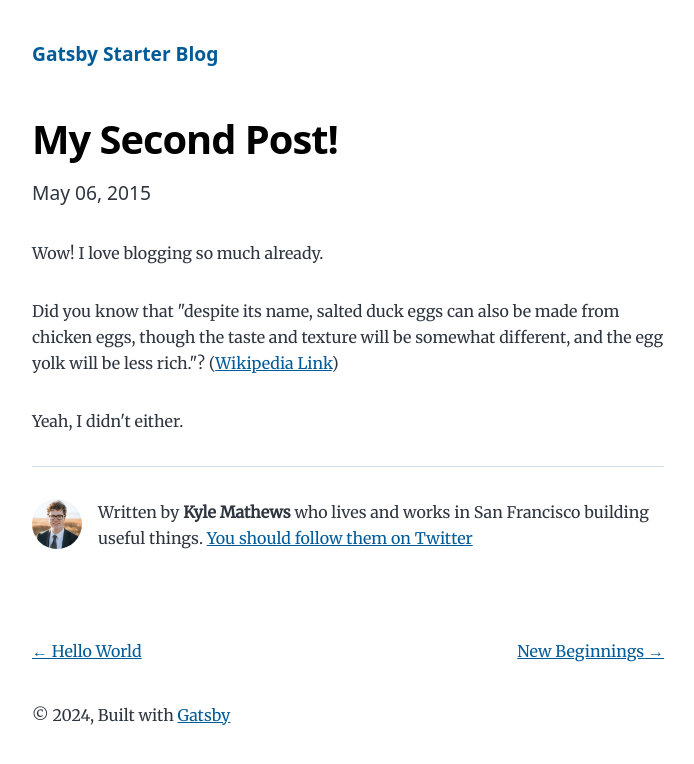
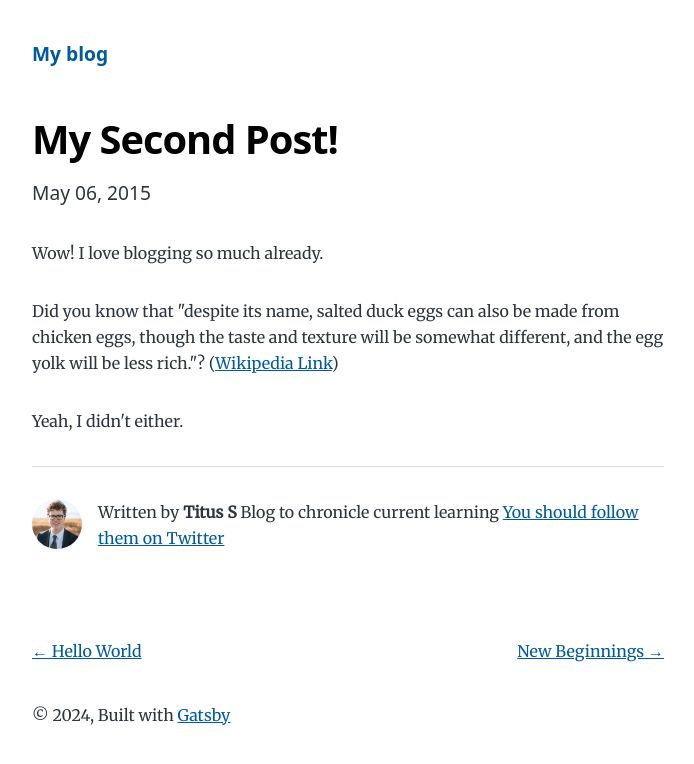
Before and after one commit to titusnsharman/turbo-meme, a Gatsby site: page /my-second-post/ in a window 1280 px wide. Shown: the whole page, without its empty margins (292-986 px from the left). Built offline with nearby package versions, Linux system fonts and the light colour scheme; Gatsby itself is replaced by a stand-in of ours.

Commit message:
Initial commit

```diff
--- a/content/blog/hello-world/index.md
+++ b/content/blog/hello-world/index.md
@@ -3,6 +3,8 @@ title: Hello World
 date: "2015-05-01T22:12:03.284Z"
 description: "Hello World"
 ---
+
+Yo it's whatev 1729 here
 
 This is my first post on my new fake blog! How exciting!
 
--- a/gatsby-config.js
+++ b/gatsby-config.js
@@ -8,13 +8,14 @@
  * @type {import('gatsby').GatsbyConfig}
  */
 module.exports = {
+    pathPrefix: "https://github.com/titusnsharman/turbo-meme/", // Your GitHub repository name
   siteMetadata: {
-    title: `Gatsby Starter Blog`,
+    title: `My blog`,
     author: {
-      name: `Kyle Mathews`,
-      summary: `who lives and works in San Francisco building useful things.`,
+      name: `Titus S`,
+      summary: `Blog to chronicle current learning`,
     },
-    description: `A starter blog demonstrating what Gatsby can do.`,
+    description: `Titus's educational blog`,
     siteUrl: `https://gatsbystarterblogsource.gatsbyjs.io/`,
     social: {
       twitter: `kylemathews`,
--- a/package.json
+++ b/package.json
@@ -8,8 +8,8 @@
     "url": "https://github.com/gatsbyjs/gatsby/issues"
   },
   "dependencies": {
+    "@fontsource-variable/montserrat": "^5.0.17",
     "@fontsource/merriweather": "^5.0.8",
-    "@fontsource-variable/montserrat": "^5.0.17",
     "gatsby": "^5.13.5",
     "gatsby-plugin-feed": "^5.13.1",
     "gatsby-plugin-image": "^3.13.1",
@@ -26,6 +26,7 @@
     "react-dom": "^18.1.0"
   },
   "devDependencies": {
+    "gh-pages": "^6.1.1",
     "prettier": "^2.8.8"
   },
   "homepage": "https://github.com/gatsbyjs/gatsby-starter-blog#readme",
@@ -37,7 +38,8 @@
     "type": "git",
     "url": "git+https://github.com/gatsbyjs/gatsby-starter-blog.git"
   },
-  "scripts": {
+    "scripts": {
+    "deploy": "gatsby build && gh-pages -d public",
     "build": "gatsby build",
     "develop": "gatsby develop",
     "format": "prettier --write \"**/*.{js,jsx,ts,tsx,json,md}\"",
```
Also changed, not shown: 1 other file.
